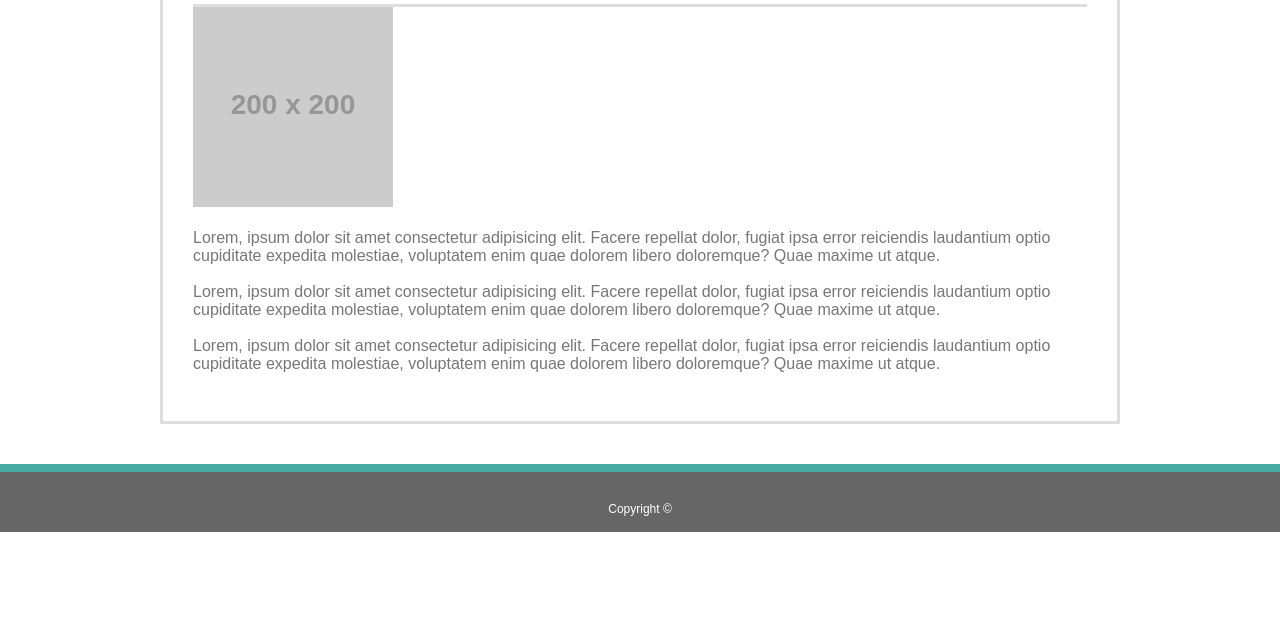
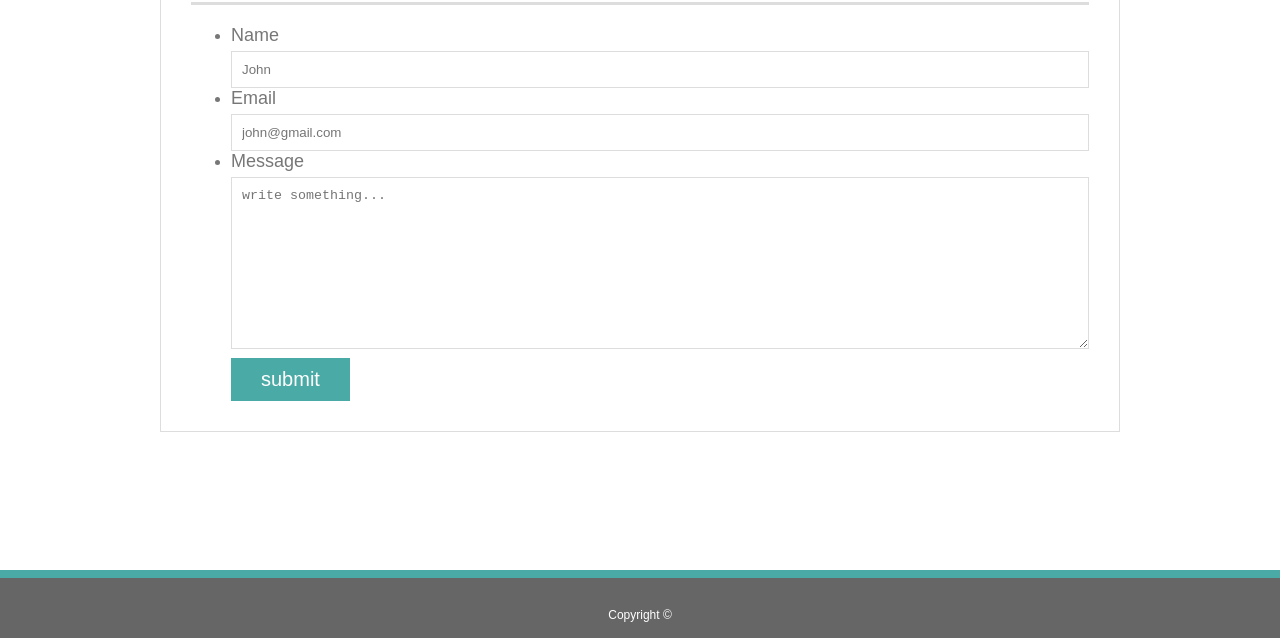
Before and after one commit to bksaechao/basic-portfolio-solo, a plain HTML site: page contact.html in a window 1280 px wide. Shown: the part 223-861 px from the top of the page. Before the commit the page ends 800 px from the top, so only its background shows below. Drawn offline with Linux system fonts and the light colour scheme; placeholder pictures from the web are drawn by us.

Commit message:
added a form to contact page, and modified look with css. contact page done

```diff
--- a/assets/css/style.css
+++ b/assets/css/style.css
@@ -28,6 +28,7 @@ h1 {
     padding: 0 0 20px 0;
     color: #4aaaa5;
     font-size: 30px;
+    margin: 0 0 20px 0;
 }
 
 h2 {
@@ -39,19 +40,19 @@ h2 {
     padding: 15px;
 }
 
+a {
+    text-decoration: none;
+}
+
+/* Nav Bar */
 header {
     border-bottom: 3px solid #dddddd;
     position: sticky;
     top: 0;
     background: #ffff;
-    margin-bottom: 40px;
     z-index: 99;
+    margin: 0 0 40px;
 }
-
-a {
-    text-decoration: none;
-}
-/* Nav Bar */
 
 .nav-bar a {
     border-left: 1px solid #ddd;
@@ -81,22 +82,21 @@ a {
     float: right;
     margin: 25px 0 0 0;
 }
-/* Content Section */
+/* Main Content */
 
 .main-section {
-    border: 3px solid #dddddd;
+    border: 1px solid #dddddd;
     padding: 30px;
-    margin: 0 0 40px;
     overflow: auto;
 }
 
 #content-wrapper {
-    min-height: calc(100vh - 70px);
+    min-height: calc(100vh - 140px);
 }
 
 #cool-picture {
     float: left;
-    margin: 25px 25px 0 0;
+    margin: 0 25px 0 0;
 }
 
 /* Project Section */
@@ -116,6 +116,35 @@ a {
     width: 274px;
 }
 
+/* Contact Form */
+
+input,
+textarea {
+    width: 100%;
+    padding: 10px;
+    border: 1px solid #ddd;
+    margin: 5px 0 0 0;
+}
+
+label {
+    font-size: 18px;
+}
+
+form {
+    /* padding: 30px; */
+    margin: 18 0 20px;
+    padding: 0 0 0 40px;
+}
+
+#button {
+    width: initial;
+    padding: 10px 30px;
+    background-color: #4aaaa5;
+    border: none;
+    color: #fff;
+    font-size: 20px;
+}
+
 /* Footer */
 
 footer {
--- a/contact.html
+++ b/contact.html
@@ -16,13 +16,26 @@
                 </nav>
             </div>
         </header>
-        <div class="container">
+        <div class="container" id="content-wrapper">
             <section class="main-section">
                 <h1>Contact</h1>
-                <img src="https://placehold.it/200x200">
-                <p>Lorem, ipsum dolor sit amet consectetur adipisicing elit. Facere repellat dolor, fugiat ipsa error reiciendis laudantium optio cupiditate expedita molestiae, voluptatem enim quae dolorem libero doloremque? Quae maxime ut atque.</p>
-                <p>Lorem, ipsum dolor sit amet consectetur adipisicing elit. Facere repellat dolor, fugiat ipsa error reiciendis laudantium optio cupiditate expedita molestiae, voluptatem enim quae dolorem libero doloremque? Quae maxime ut atque.</p>
-                <p>Lorem, ipsum dolor sit amet consectetur adipisicing elit. Facere repellat dolor, fugiat ipsa error reiciendis laudantium optio cupiditate expedita molestiae, voluptatem enim quae dolorem libero doloremque? Quae maxime ut atque.</p>
+                <form action="/action_page.php" id="contact-form">
+                    <ul>
+                        <li>
+                            <label for="name">Name</label>
+                        </li>
+                        <input type="text" id="name" name="name" placeholder="John" required="required">
+                        <li>
+                            <label for="email">Email</label>
+                        </li>
+                        <input type="text" id="email" placeholder="john@gmail.com" required="required">
+                        <li>
+                            <label for="message">Message</label>
+                        </li>
+                        <textarea rows="10" id="message" name="message" placeholder="write something..."></textarea>
+                    </ul>
+                    <input id="button" type="submit" value="submit">
+                </form>
             </section>
         </div>
     </body>
```
Also changed, not shown: portfolio.html (+1 -1 lines).
